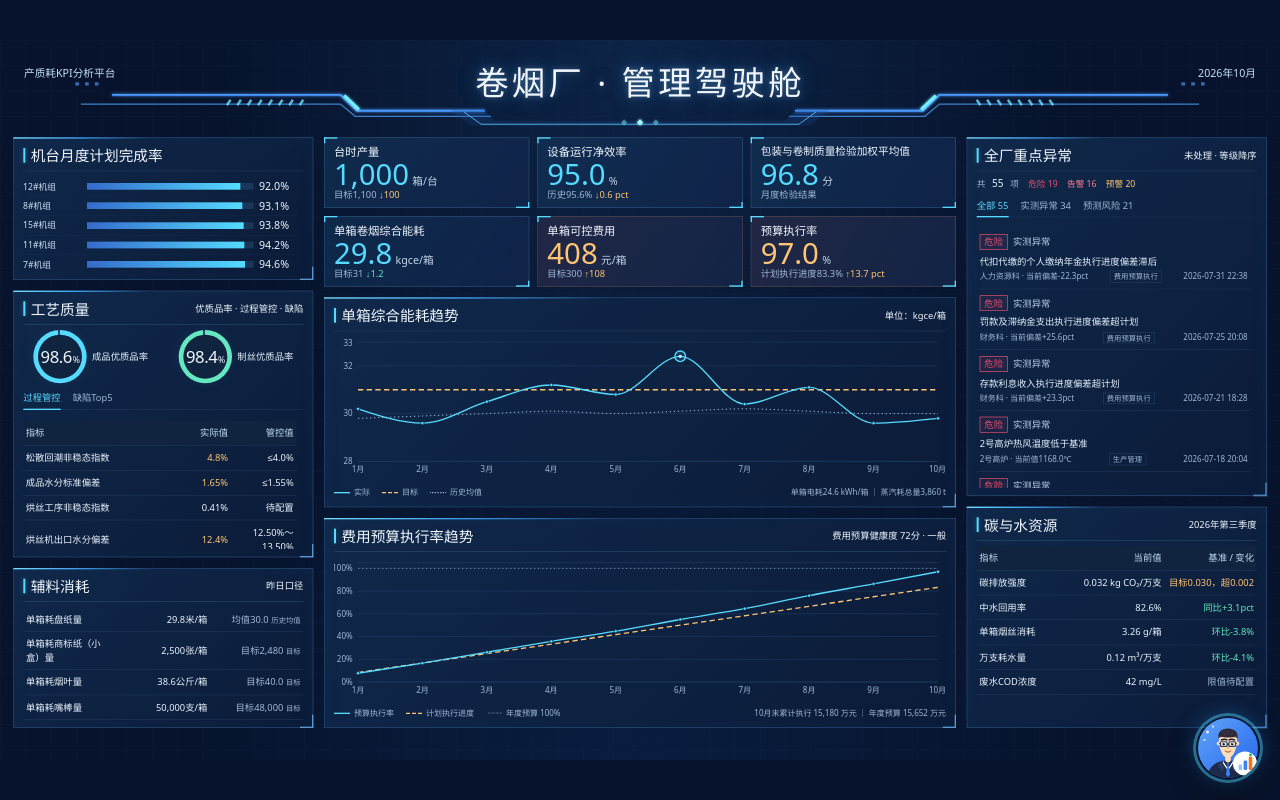
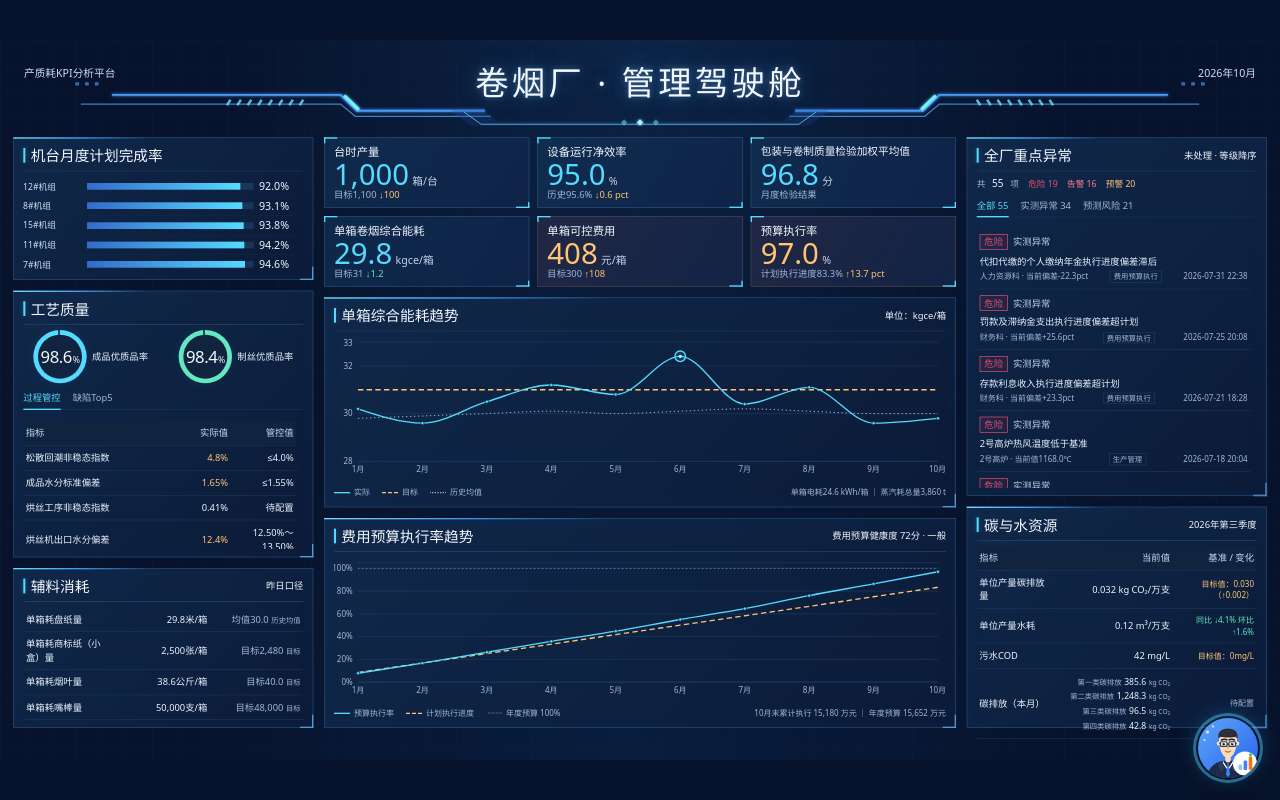
Before and after one commit to Sutattee/Data-Analysis-Platform, a Next.js app: page /cockpit in a window 1280 px wide. Built offline with nearby package versions, Linux system fonts and the light colour scheme.

Commit message:
feat(cockpit): refresh carbon-water metrics and drop panel subtitles

```diff
--- a/src/components/cockpit/CarbonWaterPanel.tsx
+++ b/src/components/cockpit/CarbonWaterPanel.tsx
@@ -1,6 +1,7 @@
 "use client";
 
-// 碳与水资源五行表：指标/当前值/基准或变化（碳排放强度行可下钻能源总览）
+// 碳与水资源四行表：指标/当前值/基准或变化，每条均可下钻能源总览；
+// 「碳排放（本月）」行为四类排放子项（标签+数值+共享单位小字）
 import { useRouter } from "next/navigation";
 import { CARBON_WATER, COCKPIT_STAT } from "@/lib/mock-data/cockpit";
 
@@ -17,8 +18,8 @@ export function CarbonWaterPanel() {
         <table>
           <thead>
             <tr>
-              <th style={{ width: "34%" }}>指标</th>
-              <th>当前值</th>
+              <th style={{ width: "28%" }}>指标</th>
+              <th style={{ width: "42%" }}>当前值</th>
               <th>基准 / 变化</th>
             </tr>
           </thead>
@@ -31,8 +32,22 @@ export function CarbonWaterPanel() {
                 title={r.href ? "查看能源总览" : undefined}
               >
                 <td>{r.name}</td>
-                <td className="number">{r.valueText}</td>
-                <td className={r.tone === "muted" ? "muted" : r.tone}>{r.refText}</td>
+                <td className="number">
+                  {r.valueLines ? (
+                    <span className="cw-lines">
+                      {r.valueLines.map((v) => (
+                        <span key={v.label} className="cw-line">
+                          <span className="cw-label">{v.label}</span>
+                          <span className="cw-val">{v.value}</span>
+                          {r.valueUnit && <span className="cw-unit">{r.valueUnit}</span>}
+                        </span>
+                      ))}
+                    </span>
+                  ) : (
+                    r.valueText
+                  )}
+                </td>
+                <td className={"cw-ref " + (r.tone === "muted" ? "muted" : r.tone)}>{r.refText}</td>
               </tr>
             ))}
           </tbody>
--- a/src/components/cockpit/QualityPanel.tsx
+++ b/src/components/cockpit/QualityPanel.tsx
@@ -29,10 +29,7 @@ export function QualityPanel() {
 
   return (
     <section className="panel no-tips" aria-label="工艺质量">
-      <h2 className="panel-heading">
-        工艺质量
-        <span className="panel-extra">优质品率 · 过程管控 · 缺陷</span>
-      </h2>
+      <h2 className="panel-heading">工艺质量</h2>
       <div className="panel-body">
         <div className="yield-pair">
           {YIELD_RINGS.map((y) => (
--- a/src/components/cockpit/cockpit.css
+++ b/src/components/cockpit/cockpit.css
@@ -338,6 +338,14 @@
 .cockpit .row-tip .tip-label { color: var(--muted); margin-right: 6px; }
 .cockpit .yield-item .row-tip { left: 50%; right: auto; transform: translateX(-50%); top: calc(100% + 6px); text-align: center; white-space: nowrap; }
 
+/* 碳与水资源：基准/变化列小字防折行；碳排放行四类子项（标签+数值+共享单位）右对齐堆叠 */
+.cockpit .cw-ref { font-size: 12px; }
+.cockpit .cw-lines { display: flex; flex-direction: column; align-items: flex-end; }
+.cockpit .cw-line { display: flex; align-items: baseline; justify-content: flex-end; gap: 4px; line-height: 1.7; white-space: nowrap; }
+.cockpit .cw-line .cw-label { color: var(--muted); font-size: 11px; }
+.cockpit .cw-line .cw-val { font-size: 13px; font-variant-numeric: tabular-nums; }
+.cockpit .cw-line .cw-unit { color: var(--muted); font-size: 10px; }
+
 /* 过程管控表：整行可点下钻稳定性分析 */
 .cockpit tr.row-link { cursor: pointer; }
 .cockpit tr.row-link:hover td { background: #16365a55; }
--- a/src/lib/mock-data/cockpit.ts
+++ b/src/lib/mock-data/cockpit.ts
@@ -309,21 +309,34 @@ export function cockpitAnomalies(filter: AnomalyFilter): CockpitAnomalySummary {
   };
 }
 
-// ========== 碳与水资源（五行，PRD 值） ==========
+// ========== 碳与水资源（四行；碳排放本月含四类子项，PRD 值） ==========
 export interface CarbonWaterRow {
   name: string;
-  valueText: string;
+  valueText?: string; // 单值行的当前值
+  valueLines?: { label: string; value: string }[]; // 多子项行（碳排放本月，四类排放）
+  valueUnit?: string; // 子项共享单位（如 kg CO₂）
   refText: string; // 基准或变化
   tone: "good" | "warning" | "muted";
   href?: string;
 }
 
 export const CARBON_WATER: CarbonWaterRow[] = [
-  { name: "碳排放强度", valueText: "0.032 kg CO₂/万支", refText: "目标0.030，超0.002", tone: "warning", href: "/energy/overview" },
-  { name: "中水回用率", valueText: "82.6%", refText: "同比+3.1pct", tone: "good" },
-  { name: "单箱烟丝消耗", valueText: "3.26 g/箱", refText: "环比-3.8%", tone: "good" },
-  { name: "万支耗水量", valueText: "0.12 m³/万支", refText: "环比-4.1%", tone: "good" },
-  { name: "废水COD浓度", valueText: "42 mg/L", refText: "限值待配置", tone: "muted" },
+  { name: "单位产量碳排放量", valueText: "0.032 kg CO₂/万支", refText: "目标值：0.030（↑0.002）", tone: "warning", href: "/energy/overview" },
+  { name: "单位产量水耗", valueText: "0.12 m³/万支", refText: "同比 ↓4.1% 环比 ↑1.6%", tone: "good", href: "/energy/overview" },
+  { name: "污水COD", valueText: "42 mg/L", refText: "目标值：0mg/L", tone: "warning", href: "/energy/overview" },
+  {
+    name: "碳排放（本月）",
+    valueLines: [
+      { label: "第一类碳排放", value: "385.6" },
+      { label: "第二类碳排放", value: "1,248.3" },
+      { label: "第三类碳排放", value: "96.5" },
+      { label: "第四类碳排放", value: "42.8" },
+    ],
+    valueUnit: "kg CO₂",
+    refText: "待配置",
+    tone: "muted",
+    href: "/energy/overview",
+  },
 ];
 
 // ========== 智能解读：固定指令 + 一键生成的全厂KPI解读报告 ==========
```
